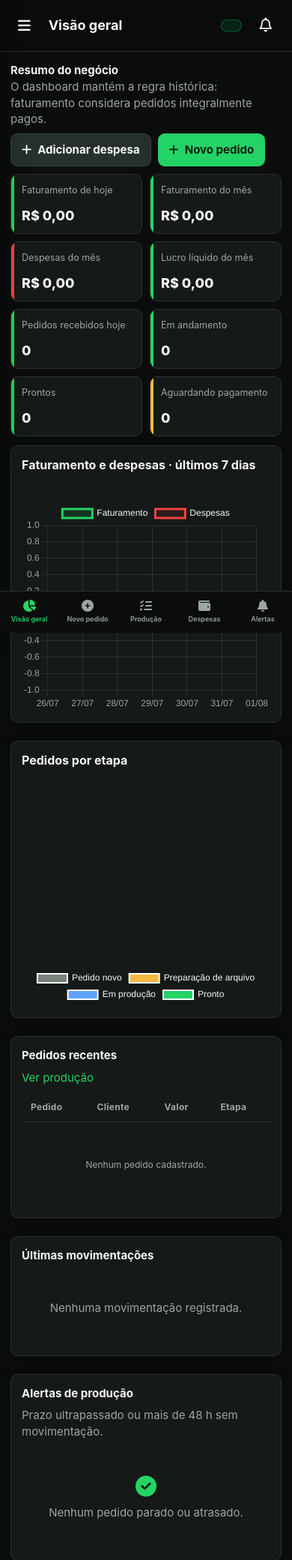
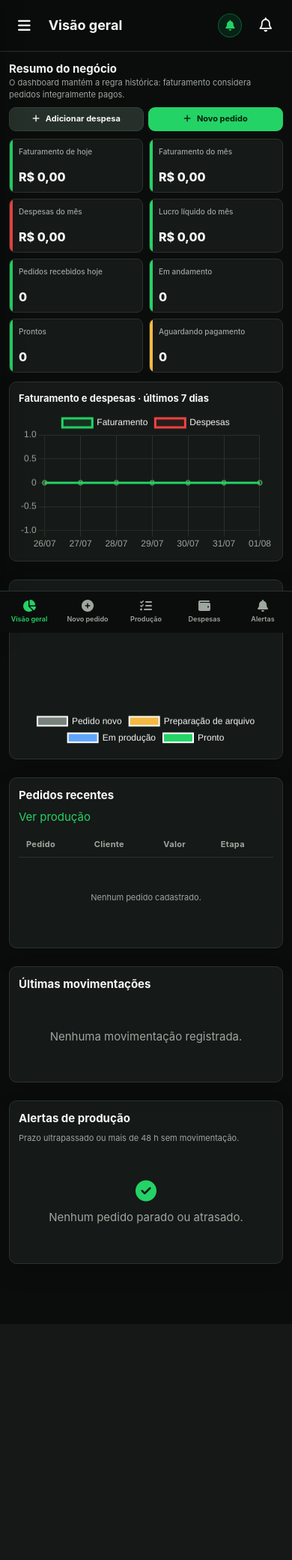
Before and after one commit to Fawlerr/print-fornece, a Django app: page /dashboard/ in a window 390 px wide. Shown: the top 2081 px of the page at 75% size. After the commit the page ends 1700 px from the top, so only its background shows below. Run offline with Django 5.2, Linux system fonts and the light colour scheme; the visitor is signed in with stand-in values (Sample User, id 1); data comes from the database, SQL or seed files in the repository; data that the repository does not hold is empty.

Commit message:
Fix: Replace push icon with valid FontAwesome icon and optimize S23 mobile dashboard scaling

```diff
--- a/static/css/django.css
+++ b/static/css/django.css
@@ -97,6 +97,7 @@
   box-sizing: border-box;
 }
 
+.stat-card small,
 .stat-card span {
   font-size: 14px;
   font-weight: 500;
@@ -461,14 +462,14 @@
   }
 }
 
-/* Otimização Proporcional e Enxuta para Celular (< 768px) */
+/* Otimização Proporcional e Enxuta para Celular (Galaxy S23 e Smartphones) */
 @media (max-width: 768px) {
   .page-body {
-    padding: 14px 14px 74px 14px; /* Respiro compacto para a barra inferior */
+    padding: 12px 12px 68px 12px; /* Respiro compacto para a barra inferior */
   }
 
   .section-heading {
-    margin: 14px 0 10px 0;
+    margin: 12px 0 10px 0;
     flex-direction: column;
     align-items: flex-start;
     gap: 8px;
@@ -478,31 +479,86 @@
     font-size: 15px;
   }
 
+  .section-heading p {
+    font-size: 11px;
+  }
+
+  .section-heading .button-row,
+  .section-heading .btn-group {
+    display: flex;
+    width: 100%;
+    gap: 6px;
+  }
+
+  .section-heading .btn {
+    flex: 1;
+    text-align: center;
+    justify-content: center;
+    padding: 7px 8px;
+    font-size: 11px;
+    white-space: nowrap;
+  }
+
+  /* Grid de Cards de Estatísticas em Celulares (S23 ~360px - 412px) */
   .stats-grid {
-    grid-template-columns: 1fr 1fr;
-    gap: 10px;
+    grid-template-columns: repeat(2, 1fr);
+    gap: 8px;
     margin-bottom: 12px;
   }
 
   .stat-card {
-    padding: 12px 14px;
-    min-height: 80px;
-    height: 80px;
-    border-radius: 10px;
+    padding: 10px 12px;
+    min-height: 72px;
+    height: auto;
+    border-radius: 8px;
+    box-sizing: border-box;
   }
 
+  .stat-card small,
   .stat-card span {
-    font-size: 11px;
+    font-size: 10px;
+    line-height: 1.2;
+    white-space: nowrap;
+    overflow: hidden;
+    text-overflow: ellipsis;
+    display: block;
   }
 
   .stat-card strong {
-    font-size: 18px;
+    font-size: 16px;
+    margin-top: 4px;
+    line-height: 1.1;
   }
 
+  /* Gráficos no Celular */
+  .chart-card {
+    padding: 12px;
+    min-height: 240px;
+    height: auto;
+    border-radius: 10px;
+    margin-bottom: 12px;
+  }
+
+  .chart-card h2 {
+    font-size: 13px;
+    margin-bottom: 8px;
+  }
+
+  .chart-wrapper {
+    min-height: 180px;
+    max-height: 200px;
+    height: 190px;
+  }
+
+  /* Cards Globais */
   .card {
-    padding: 14px 14px;
+    padding: 12px;
     border-radius: 10px;
-    margin-bottom: 14px;
+    margin-bottom: 12px;
+  }
+
+  .card-pad {
+    padding: 12px;
   }
 
   .filter-card {
@@ -534,8 +590,9 @@
   }
 
   .data-table th, .data-table td {
-    padding: 10px 12px;
-    font-size: 12px;
+    padding: 8px 10px;
+    font-size: 11px;
+    white-space: nowrap;
   }
 
   .mobile-bottom-nav {
@@ -545,6 +602,23 @@
   .topbar-actions .pwa-install-btn span,
   .topbar-actions .pwa-push-btn span {
     display: none; /* Exibe apenas ícones no topo em telas pequenas */
+  }
+
+  .topbar-actions .pwa-push-btn,
+  .topbar-actions .pwa-install-btn {
+    padding: 6px 10px;
+    border-radius: 50%;
+    width: 32px;
+    height: 32px;
+    display: inline-flex;
+    align-items: center;
+    justify-content: center;
+  }
+
+  .topbar-actions .pwa-push-btn i,
+  .topbar-actions .pwa-install-btn i {
+    font-size: 14px;
+    margin: 0;
   }
 
   .pwa-banner {
--- a/templates/base.html
+++ b/templates/base.html
@@ -46,9 +46,9 @@
               <span>Instalar WebApp</span>
             </button>
 
-            <!-- Botão de Notificações Push -->
+            <!-- Botão de Notificações Push (usando fa-solid fa-bell válido no FontAwesome Free) -->
             <button class="pwa-push-btn" id="pwa-push-btn" type="button" title="Ativar notificações push no celular/navegador">
-              <i class="fa-solid fa-bell-ring" aria-hidden="true"></i>
+              <i class="fa-solid fa-bell" aria-hidden="true"></i>
               <span>Ativar Push</span>
             </button>
 
```
